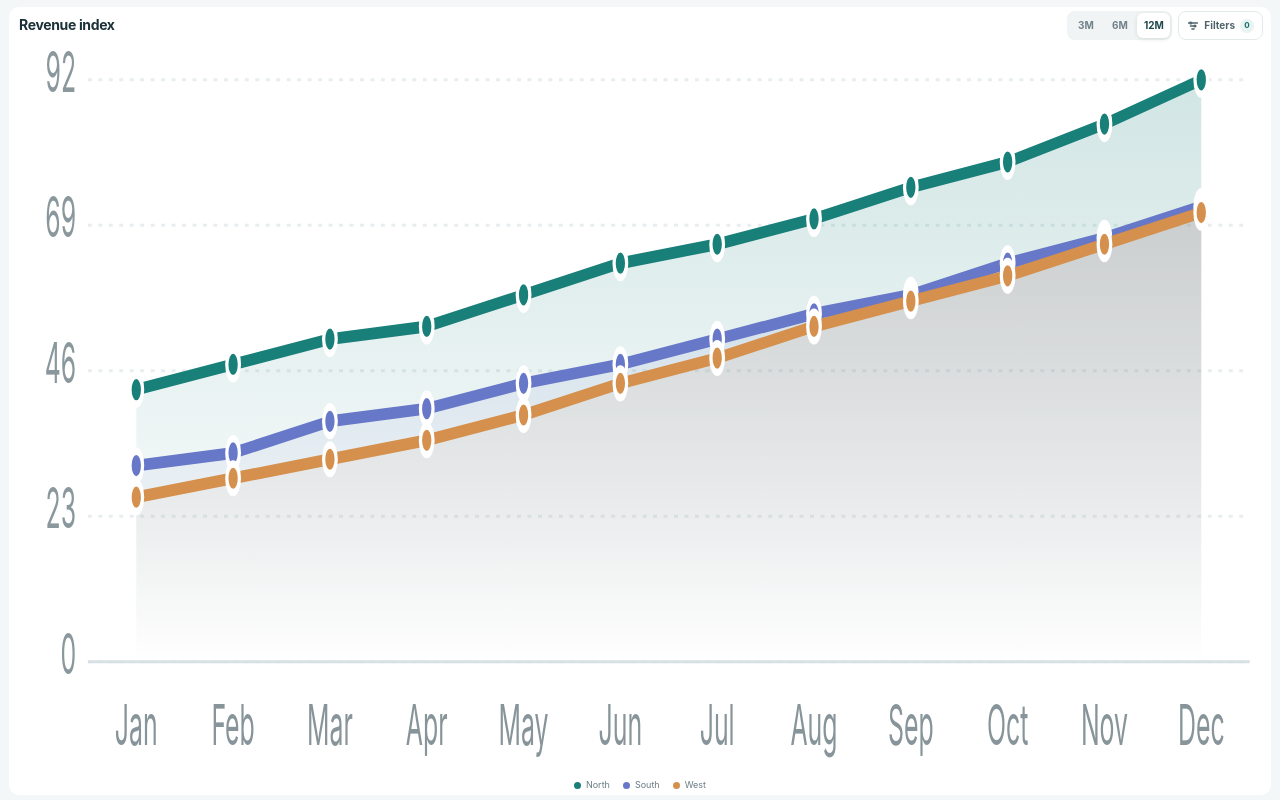
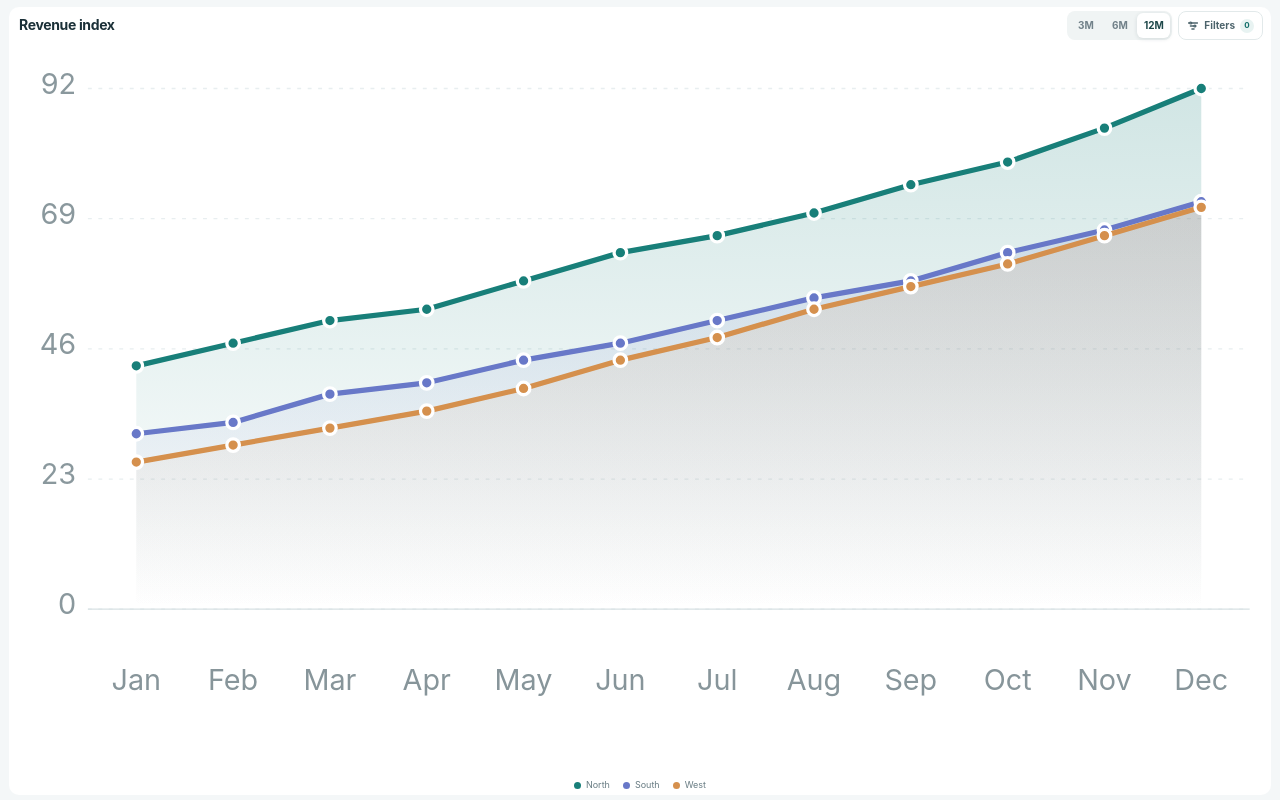
Before and after one commit to srikar0896/slack-interactive-chart-demo, a plain HTML site: page index.html in a window 1280 px wide. Drawn offline with Linux system fonts and the light colour scheme.

Commit message:
Adapt chart to available embed size

```diff
--- a/index.html
+++ b/index.html
@@ -99,11 +99,13 @@ function render(){
  const keys=regionEl.value==="all"?["north","south","west"]:[regionEl.value];
  const values=data.flatMap(row=>keys.map(key=>row[key][metric]));
  const peak=Math.max(...values),max=Math.max(4,Math.ceil(peak/4)*4);
- const left=58,right=946,top=12,bottom=207,height=bottom-top,width=right-left,band=width/data.length;
+ const chartRoot=document.getElementById("chart"),chartWidth=chartRoot.clientWidth||960,chartHeight=chartRoot.clientHeight||520;
+ const viewHeight=Math.max(280,Math.round(960*chartHeight/chartWidth));
+ const left=58,right=946,top=Math.round(viewHeight*.06),bottom=Math.round(viewHeight*.77),height=bottom-top,width=right-left,band=width/data.length;
  const x=i=>left+band*i+band/2,y=value=>bottom-(value/max)*height,type=typeEl.value;
- let svg='<svg class="chart" viewBox="0 0 960 246" preserveAspectRatio="none" role="img" aria-label="'+metricLabels[metric]+', last '+period+' months">';
+ let svg='<svg class="chart" viewBox="0 0 960 '+viewHeight+'" preserveAspectRatio="none" role="img" aria-label="'+metricLabels[metric]+', last '+period+' months">';
  svg+='<defs><linearGradient id="areaNorth" x1="0" y1="0" x2="0" y2="1"><stop offset="0" stop-color="'+colors.north+'" stop-opacity=".2"/><stop offset="1" stop-color="'+colors.north+'" stop-opacity="0"/></linearGradient><linearGradient id="areaSouth" x1="0" y1="0" x2="0" y2="1"><stop offset="0" stop-color="'+colors.south+'" stop-opacity=".16"/><stop offset="1" stop-color="'+colors.south+'" stop-opacity="0"/></linearGradient><linearGradient id="areaWest" x1="0" y1="0" x2="0" y2="1"><stop offset="0" stop-color="'+colors.west+'" stop-opacity=".15"/><stop offset="1" stop-color="'+colors.west+'" stop-opacity="0"/></linearGradient></defs>';
- for(let i=0;i<=4;i++){const value=max*i/4,yy=y(value),label=metric==="conversion"?value.toFixed(1)+"%":Math.round(value);svg+='<line x1="'+left+'" y1="'+yy+'" x2="'+right+'" y2="'+yy+'" stroke="#e8eef0" stroke-dasharray="3 5"/><text x="'+(left-9)+'" y="'+(yy+4)+'" text-anchor="end" fill="#8a989d" font-size="19">'+label+'</text>'}
+ for(let i=0;i<=4;i++){const value=max*i/4,yy=y(value),label=metric==="conversion"?value.toFixed(1)+"%":Math.round(value);svg+='<line x1="'+left+'" y1="'+yy+'" x2="'+right+'" y2="'+yy+'" stroke="#e8eef0" stroke-dasharray="3 5"/><text x="'+(left-9)+'" y="'+(yy+4)+'" text-anchor="end" fill="#8a989d" font-size="22">'+label+'</text>'}
  svg+='<line x1="'+left+'" y1="'+bottom+'" x2="'+right+'" y2="'+bottom+'" stroke="#d7e1e3"/>';
  if(type==="bar"){
   const barWidth=Math.min(30,band*.68/keys.length);
@@ -117,7 +119,7 @@ function render(){
    points.forEach(point=>{const radius=type==="scatter"?6:4.8;svg+='<circle cx="'+point.x+'" cy="'+point.y+'" r="'+radius+'" fill="'+colors[key]+'" stroke="#fff" stroke-width="2.5"><title>'+regions[key]+' · '+point.month+': '+point.value+(metric==="conversion"?"%":"")+'</title></circle>'});
   });
  }
- data.forEach((row,i)=>{svg+='<text x="'+x(i)+'" y="235" text-anchor="middle" fill="#87959a" font-size="19">'+row.month+'</text>'});
+ data.forEach((row,i)=>{svg+='<text x="'+x(i)+'" y="'+Math.round(viewHeight*.88)+'" text-anchor="middle" fill="#87959a" font-size="22">'+row.month+'</text>'});
  svg+='</svg>';document.getElementById("chart").innerHTML=svg;
  document.getElementById("chartTitle").textContent=metricLabels[metric];
  document.getElementById("legend").innerHTML=keys.map(key=>'<span><i class="swatch" style="background:'+colors[key]+'"></i>'+regions[key]+'</span>').join("");
@@ -127,6 +129,7 @@ document.querySelectorAll(".period-button").forEach(button=>button.addEventListe
 [metricEl,regionEl,typeEl].forEach(element=>element.addEventListener("change",render));
 filterToggle.addEventListener("click",()=>{const open=filterToggle.getAttribute("aria-expanded")!=="true";filterToggle.setAttribute("aria-expanded",String(open));filterPanel.hidden=!open});
 document.addEventListener("keydown",event=>{if(event.key==="Escape"&&!filterPanel.hidden){filterPanel.hidden=true;filterToggle.setAttribute("aria-expanded","false");filterToggle.focus()}});
+new ResizeObserver(render).observe(document.getElementById("chart"));
 render();
 </script>
 </body>
```
